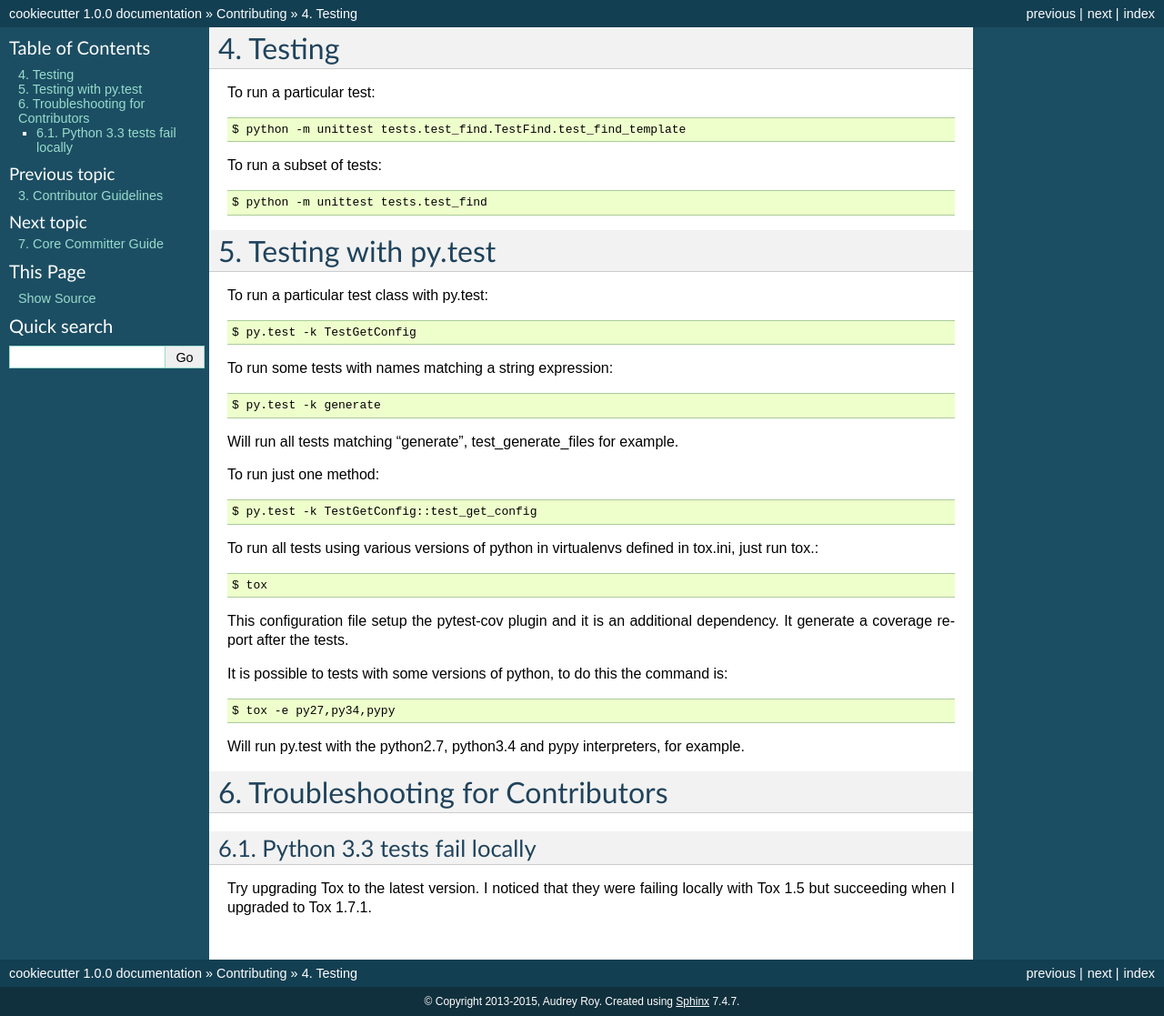
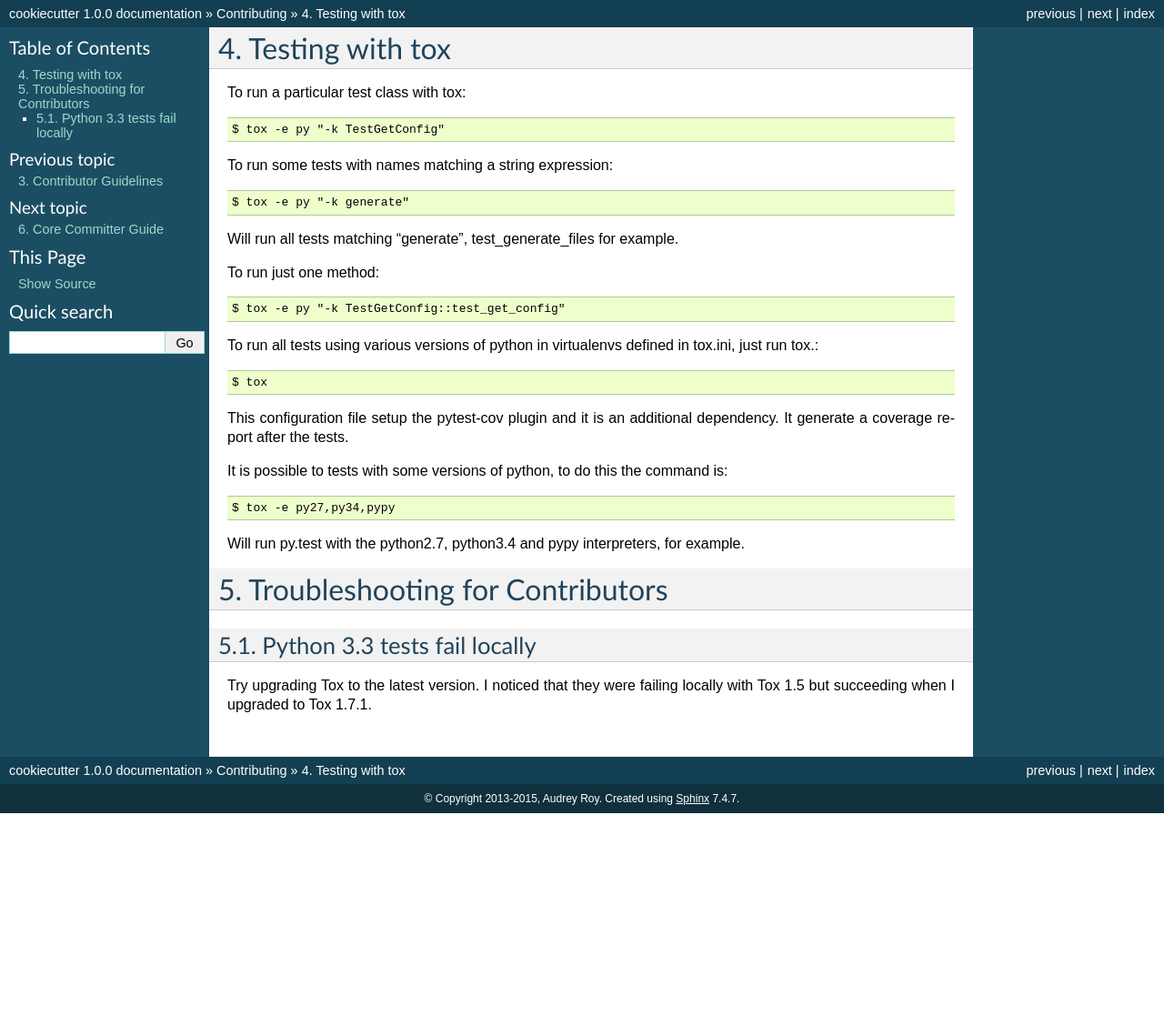
Before and after one commit to c-allen-tech/cookie, a Sphinx documentation site: the page built from docs/contributor_testing.rst, in a window 1280 px wide. Shown: the whole page at 91% size. Built offline with Sphinx 7.4.7, drawn with Linux system fonts in a browser that asks for light colours; formulas are drawn with MathJax 3; the version number is read from the project's files by our own code; after the commit the page ends 900 px from its top, so only the background shows below that.

Commit message:
Update contributor_testing.rst to feature tox instead of py.test

```diff
--- a/docs/contributor_testing.rst
+++ b/docs/contributor_testing.rst
@@ -1,30 +1,19 @@
-Testing
--------
+Testing with tox
+----------------
 
-To run a particular test::
+To run a particular test class with tox::
 
-    $ python -m unittest tests.test_find.TestFind.test_find_template
-
-To run a subset of tests::
-
-    $ python -m unittest tests.test_find
-
-Testing with py.test
---------------------
-
-To run a particular test class with py.test::
-
-    $ py.test -k TestGetConfig
+    $ tox -e py "-k TestGetConfig"
 
 To run some tests with names matching a string expression::
 
-    $ py.test -k generate
+    $ tox -e py "-k generate"
 
 Will run all tests matching "generate", test_generate_files for example.
 
 To run just one method::
 
-    $ py.test -k TestGetConfig::test_get_config
+    $ tox -e py "-k TestGetConfig::test_get_config"
 
 
 To run all tests using various versions of python in virtualenvs defined in tox.ini, just run tox.::
```
